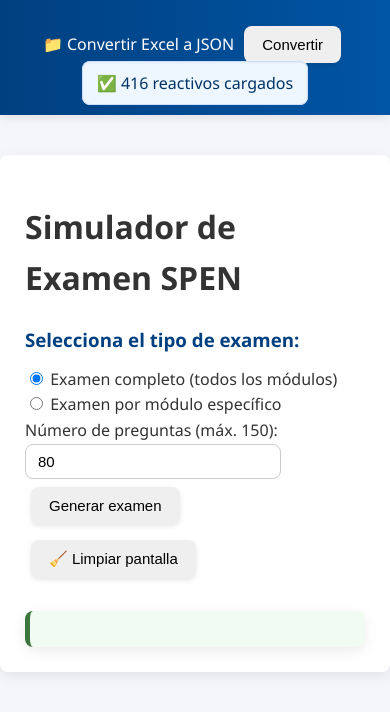
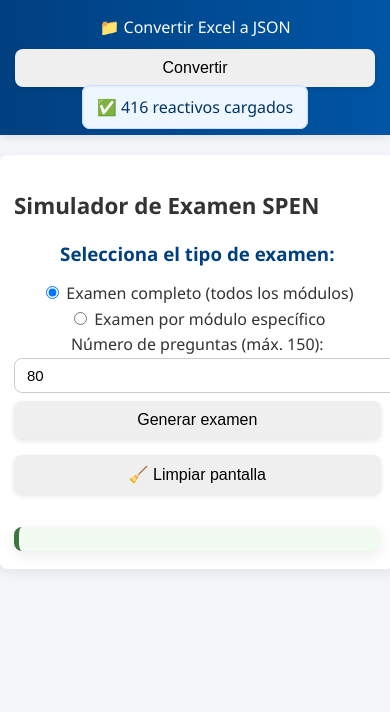
Before and after one commit to jorgegta1627/simulador-spen, a plain HTML site: page index.html in a window 390 px wide. Drawn offline with Linux system fonts and the light colour scheme.

Commit message:
Ajuste responsive para móviles

```diff
--- a/index.html
+++ b/index.html
@@ -2,6 +2,7 @@
 <html lang="es">
 <head>
   <meta charset="UTF-8">
+  <meta name="viewport" content="width=device-width, initial-scale=1.0">
   <title>Simulador SPEN</title>
   <link rel="stylesheet" href="style.css">
 </head>
--- a/style.css
+++ b/style.css
@@ -261,14 +261,62 @@ button, .reactivo, .section {
 
 /* ====== RESPONSIVO ====== */
 @media (max-width: 768px) {
-  .container {
-    padding: 25px;
+  body {
+    font-size: 16px;
   }
+
   header {
     flex-direction: column;
     text-align: center;
+    padding: 15px;
   }
+
   header h1 {
     margin-bottom: 10px;
   }
+
+  .container {
+    width: 94%;
+    margin: 20px auto;
+    padding: 25px 18px;
+  }
+
+  button {
+    width: 100%;
+    margin: 8px 0;
+  }
+
+  input[type="number"],
+  select {
+    width: 100%;
+  }
+
+  .acciones-principales,
+  .selector,
+  .parametro {
+    text-align: center;
+  }
+
+  .toolbar {
+    flex-direction: column;
+    align-items: center;
+    gap: 8px;
+  }
 }
+
+/* ====== AJUSTE AVANZADO PARA MÓVILES ====== */
+@media (max-width: 480px) {
+  h1 {
+    font-size: 1.4rem;
+  }
+  .container {
+    padding: 18px 14px;
+  }
+  label, input, button {
+    font-size: 1rem;
+  }
+  #resultado {
+    font-size: 14px;
+    padding: 12px;
+  }
+}
```
